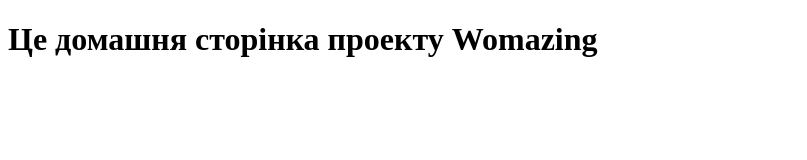
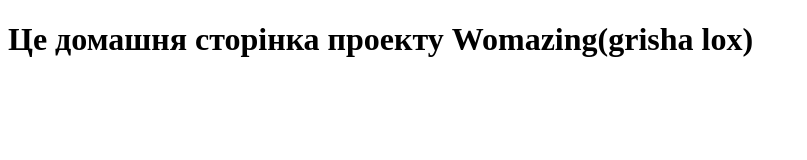
Before and after one commit to yarfolr/womazing, a plain HTML site: page index.html in a window 1280 px wide. Shown: the whole page, without its empty margins (0-807 px from the left). Drawn offline with Linux system fonts and the light colour scheme.

Commit message:
update title

```diff
--- a/index.html
+++ b/index.html
@@ -7,6 +7,6 @@
     <title>Womazing</title>
 </head>
 <body>
-    <h1>Це домашня сторінка проекту Womazing</h1>
+    <h1>Це домашня сторінка проекту Womazing(grisha lox)</h1>
 </body>
 </html>
```
